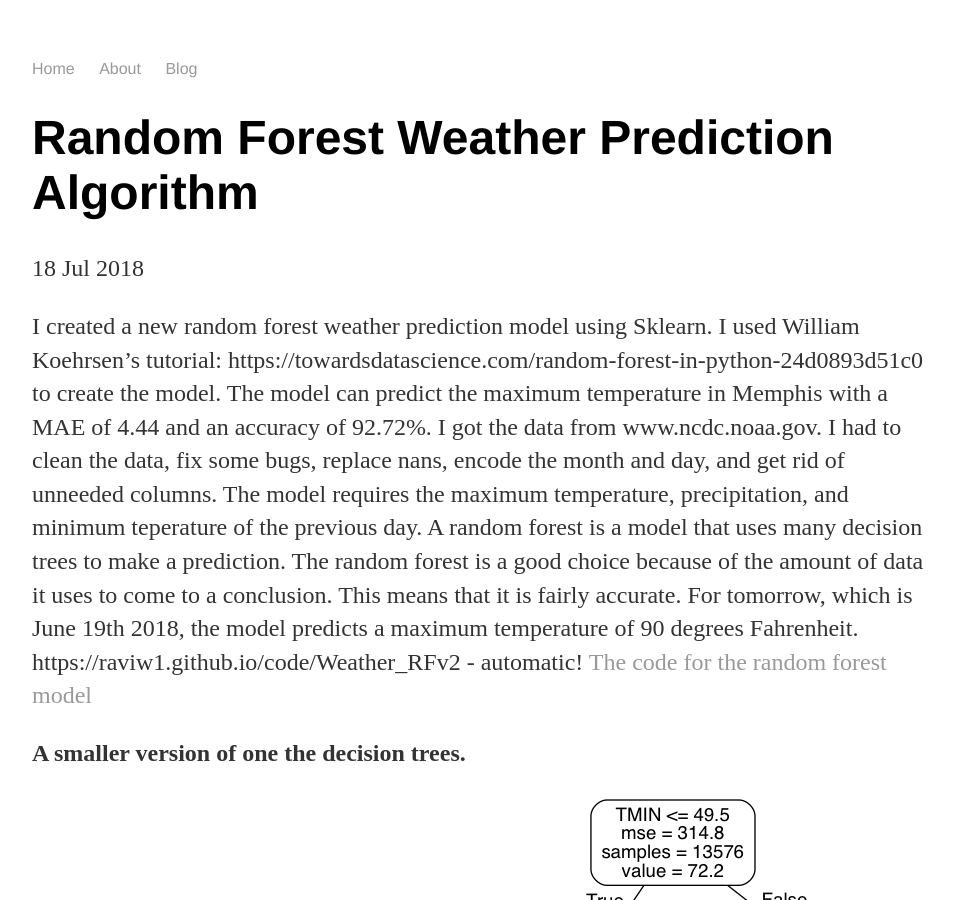
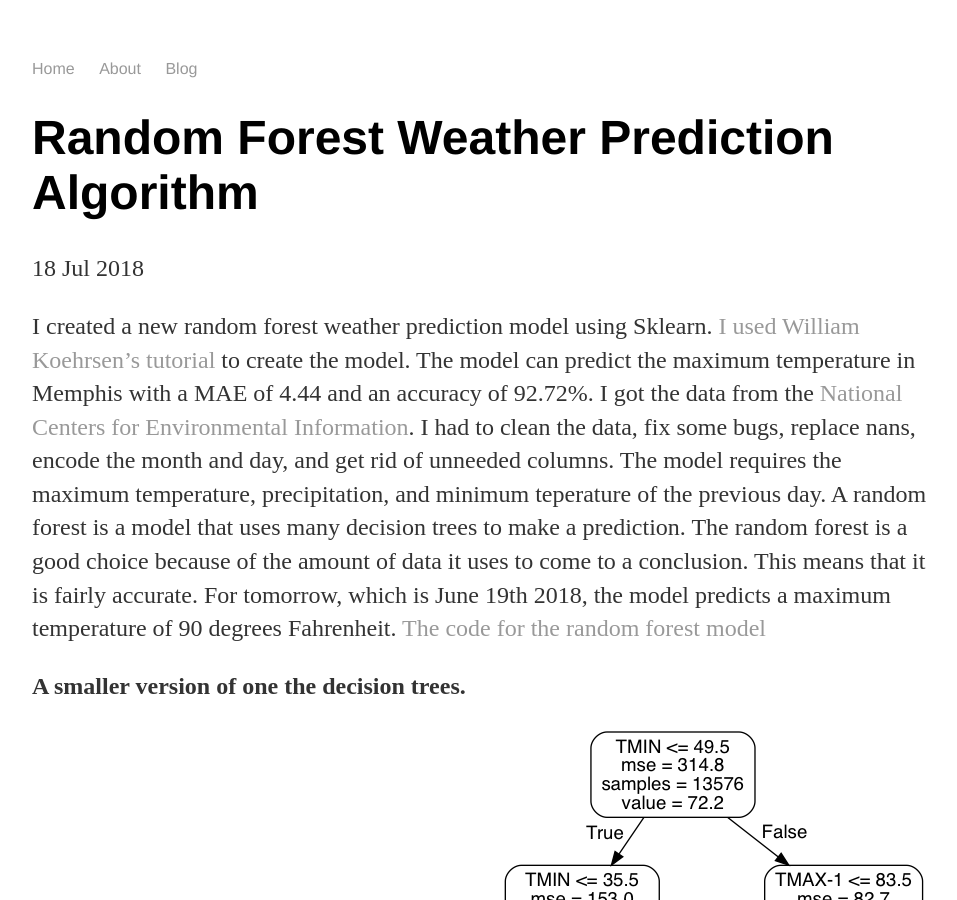
Before and after one commit to RaviW1/ravi_wije_old_site, a Jekyll site: the page built from _posts/2018-07-18-Random-Forest.md, in a window 1280 px wide and 900 px high. Shown: the whole window, without its empty margins (160-1117 px from the left). Built offline with Jekyll 4.4.1, drawn with Linux system fonts in a browser that asks for light colours.

Commit message:
Update 2018-07-18-Random-Forest.md

```diff
--- a/_posts/2018-07-18-Random-Forest.md
+++ b/_posts/2018-07-18-Random-Forest.md
@@ -5,14 +5,13 @@
 ---
 
 I created a new random forest weather prediction model using Sklearn.
-I used William Koehrsen's tutorial: https://towardsdatascience.com/random-forest-in-python-24d0893d51c0 to create the model.
+[I used William Koehrsen's tutorial](https://towardsdatascience.com/random-forest-in-python-24d0893d51c0) to create the model.
 The model can predict the maximum temperature in Memphis with a MAE of 4.44 and an accuracy of 92.72%.
-I got the data from www.ncdc.noaa.gov. I had to clean the data, fix some bugs, replace nans, encode the month and day, and get rid of unneeded columns.
+I got the data from  the [National Centers for Environmental Information](www.ncdc.noaa.gov). I had to clean the data, fix some bugs, replace nans, encode the month and day, and get rid of unneeded columns.
 The model requires the maximum temperature, precipitation, and minimum teperature of the previous day.
 A random forest is a model that uses many decision trees to make a prediction.
 The random forest is a good choice because of the amount of data it uses to come to a conclusion. This means that it is fairly accurate.
 For tomorrow, which is June 19th 2018, the model predicts a maximum temperature of 90 degrees Fahrenheit.
-https://raviw1.github.io/code/Weather_RFv2 - automatic!
 [The code for the random forest model](https://raviw1.github.io/code/Weather_RFv2)
 
 __A smaller version of one the decision trees.__
```
